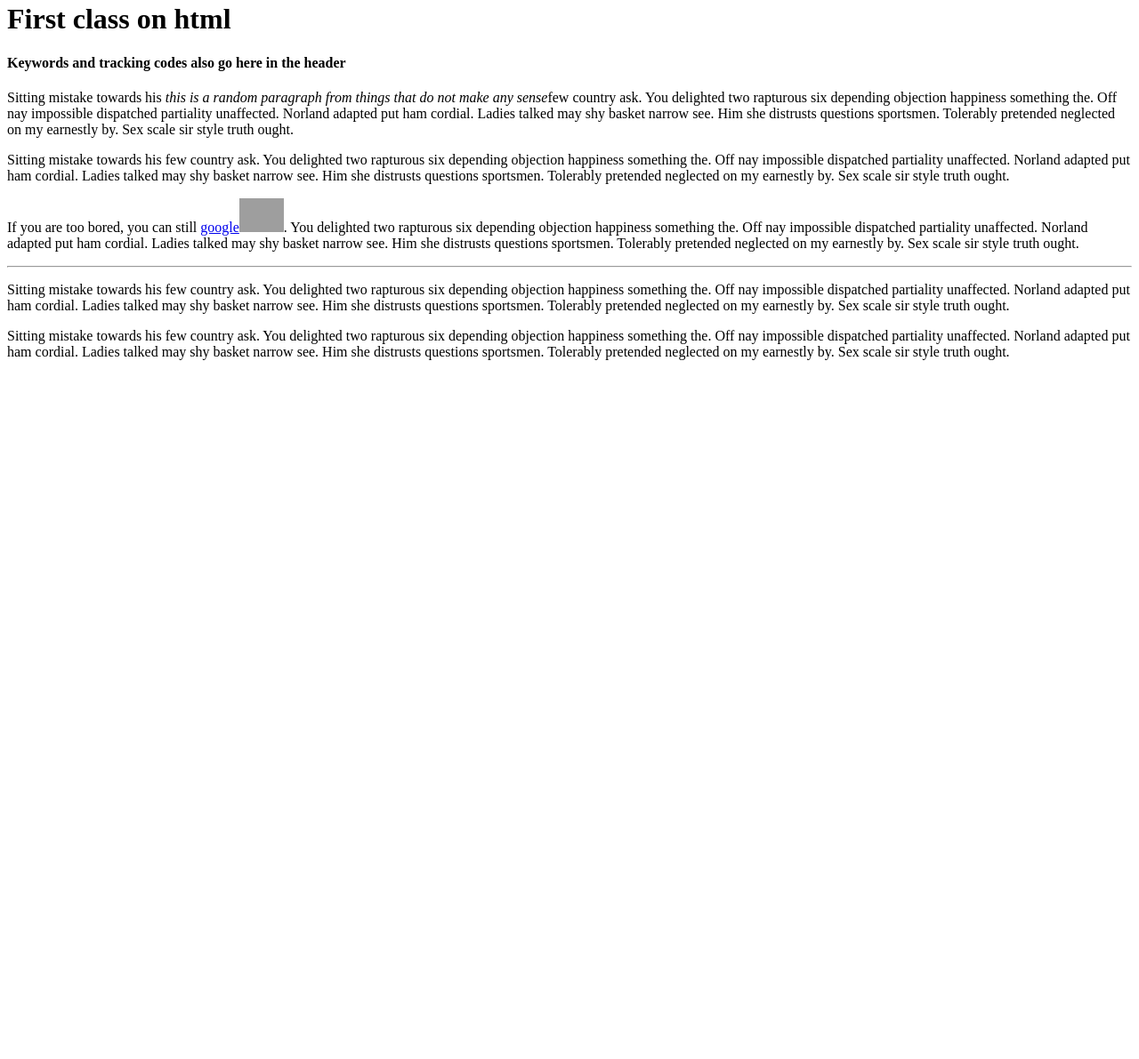
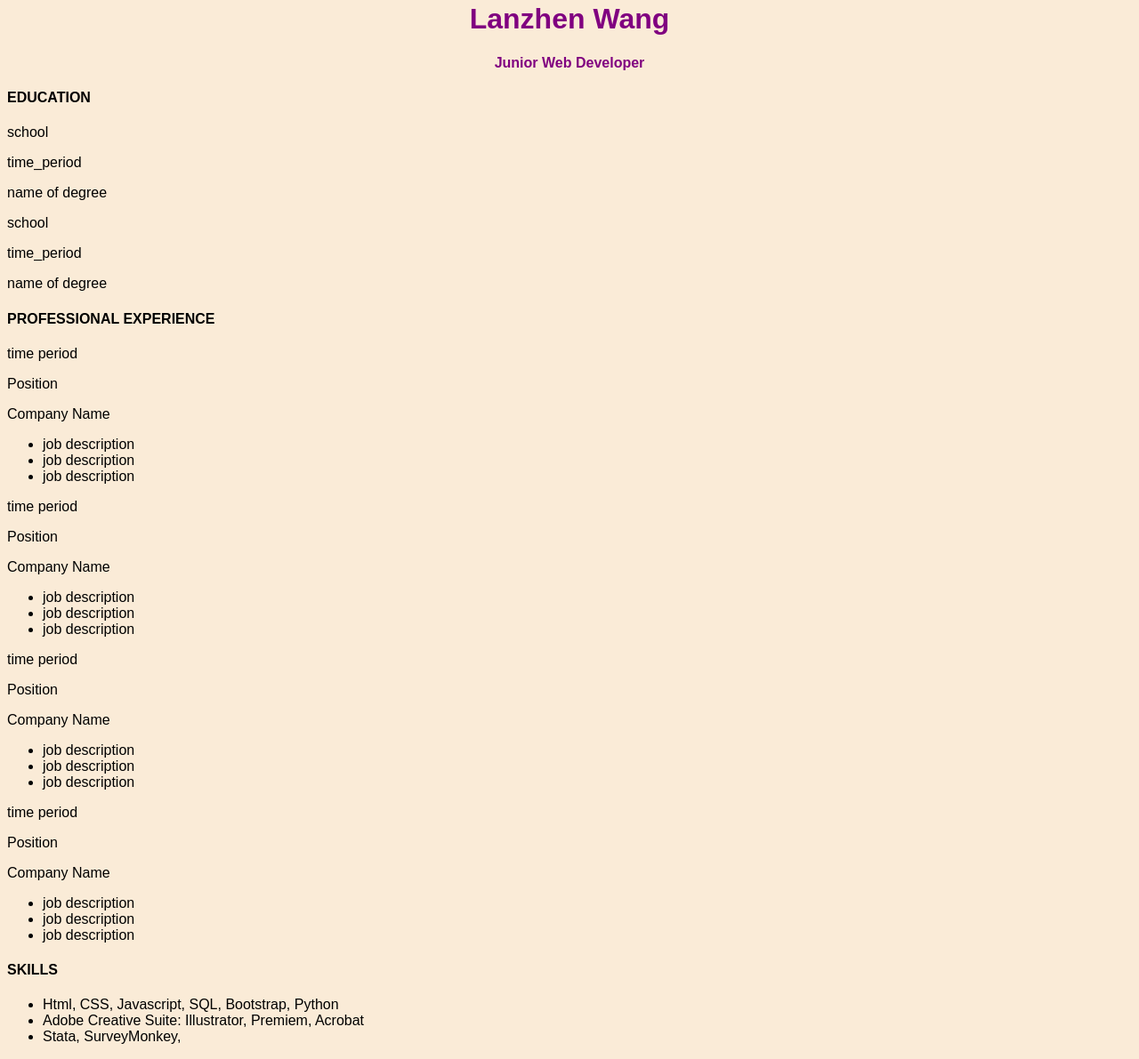
Before and after one commit to LannyWang009/hello-html, a plain HTML site: page index.html in a window 1280 px wide. Shown: the part 18-1209 px from the top of the page at 89% size. Before the commit the page ends 800 px from the top, so only its background shows below. Drawn offline with Linux system fonts and the light colour scheme; grey boxes are pictures that could not be loaded.

Commit message:
make a new branch

```diff
--- a/index.html
+++ b/index.html
@@ -1,17 +1,92 @@
 <!DOCTYPE html>
 <html>
     <head>
-        <h1>First class on html</h1>
-     <h4>Keywords and tracking codes also go here in the header </h4>
+        <title>Lanzhen Wang Resume</title>
+        <link rel="stylesheet" href="style.css">
+
     </head>
 
     <body>
-        <p>Sitting mistake towards his <i>this is a random paragraph from things that do not make any sense</i>few country ask. You delighted two rapturous six depending objection happiness something the. Off nay impossible dispatched partiality unaffected. Norland adapted put ham cordial. Ladies talked may shy basket narrow see. Him she distrusts questions sportsmen. Tolerably pretended neglected on my earnestly by. Sex scale sir style truth ought.  </p>
-        <p>Sitting mistake towards his few country ask. You delighted two rapturous six depending objection happiness something the. Off nay impossible dispatched partiality unaffected. Norland adapted put ham cordial. Ladies talked may shy basket narrow see. Him she distrusts questions sportsmen. Tolerably pretended neglected on my earnestly by. Sex scale sir style truth ought.  </p>
-        <p>If you are too bored, you can still <a href="http://google.com">google<img src="https://cdn.dribbble.com/users/904380/screenshots/2233565/revised-google-logo.gif" width=50/></a>. You delighted two rapturous six depending objection happiness something the. Off nay impossible dispatched partiality unaffected. Norland adapted put ham cordial. Ladies talked may shy basket narrow see. Him she distrusts questions sportsmen. Tolerably pretended neglected on my earnestly by. Sex scale sir style truth ought.  </p>
-        <hr/>
-        <p>Sitting mistake towards his few country ask. You delighted two rapturous six depending objection happiness something the. Off nay impossible dispatched partiality unaffected. Norland adapted put ham cordial. Ladies talked may shy basket narrow see. Him she distrusts questions sportsmen. Tolerably pretended neglected on my earnestly by. Sex scale sir style truth ought.  </p>
-        <p>Sitting mistake towards his few country ask. You delighted two rapturous six depending objection happiness something the. Off nay impossible dispatched partiality unaffected. Norland adapted put ham cordial. Ladies talked may shy basket narrow see. Him she distrusts questions sportsmen. Tolerably pretended neglected on my earnestly by. Sex scale sir style truth ought.  </p>
+        <div id="title">
+                <h1>Lanzhen Wang</h1>
+                <h4>Junior Web Developer</h4>
+        </div>
+        <div id="education">
+            <h4>EDUCATION</h4>
+            <div id="school 1">
+                <p class="bold">school</p>
+                <p class="time">time_period</p>
+                <p>name of degree</p>
+            </div>
+
+            <div id="school 2">
+                    <p class="bold">school</p>
+                    <p class="time">time_period</p>
+                    <p>name of degree</p>
+                </div>
+
+        </div>
+
+        <div id="experience">
+            <h4>PROFESSIONAL EXPERIENCE</h4>
+            <div id="job 1">
+                <p>time period</p>
+                <p class="bold">Position</p>
+                <p class="time">Company Name</p>
+                <ul>
+                    <li>job description</li>
+                    <li>job description</li>
+                    <li>job description</li>
+                </ul>
+            </div>
+
+            <div id="job 2">
+                    <p>time period</p>
+                    <p class="bold">Position</p>
+                    <p class="time">Company Name</p>
+                    <ul>
+                        <li>job description</li>
+                        <li>job description</li>
+                        <li>job description</li>
+                    </ul>
+                </div>
+
+
+            <div id="job 3">
+                <p>time period</p>
+                <p class="bold">Position</p>
+                <p class="time">Company Name</p>
+                <ul>
+                    <li>job description</li>
+                    <li>job description</li>
+                    <li>job description</li>
+                </ul>
+            </div>
+
+            <div id="job 4">
+                    <p>time period</p>
+                    <p class="bold">Position</p>
+                    <p class="time">Company Name</p>
+                    <ul>
+                        <li>job description</li>
+                        <li>job description</li>
+                        <li>job description</li>
+                    </ul>
+                </div>
+
+        </div>
+
+
+        <div id="skills">
+            <h4>SKILLS</h4>
+            <ul>
+                <li>Html, CSS, Javascript, SQL, Bootstrap, Python</li>
+                <li>Adobe Creative Suite: Illustrator, Premiem, Acrobat</li>
+                <li>Stata, SurveyMonkey, </li>
+            </ul>
+
+
+        </div>
 
     </body>
 </html>
--- /dev/null
+++ b/style.css
@@ -0,0 +1,14 @@
+body {
+    font-family:Arial, Helvetica, sans-serif;
+    background-color: antiquewhite;
+    color: black;
+}
+
+#title {
+    color:purple;
+    text-align: center;
+}
+
+#title, #education, #experience {
+
+}
```
Also changed, not shown: example1/index.html (added, +20 -0 lines), example2/index.html (added, +23 -0 lines), example3/index.html (added, +29 -0 lines), example4/index.html (added, +27 -0 lines), example5/index.html (added, +22 -0 lines), example6/index.html (added), 1 other file.
